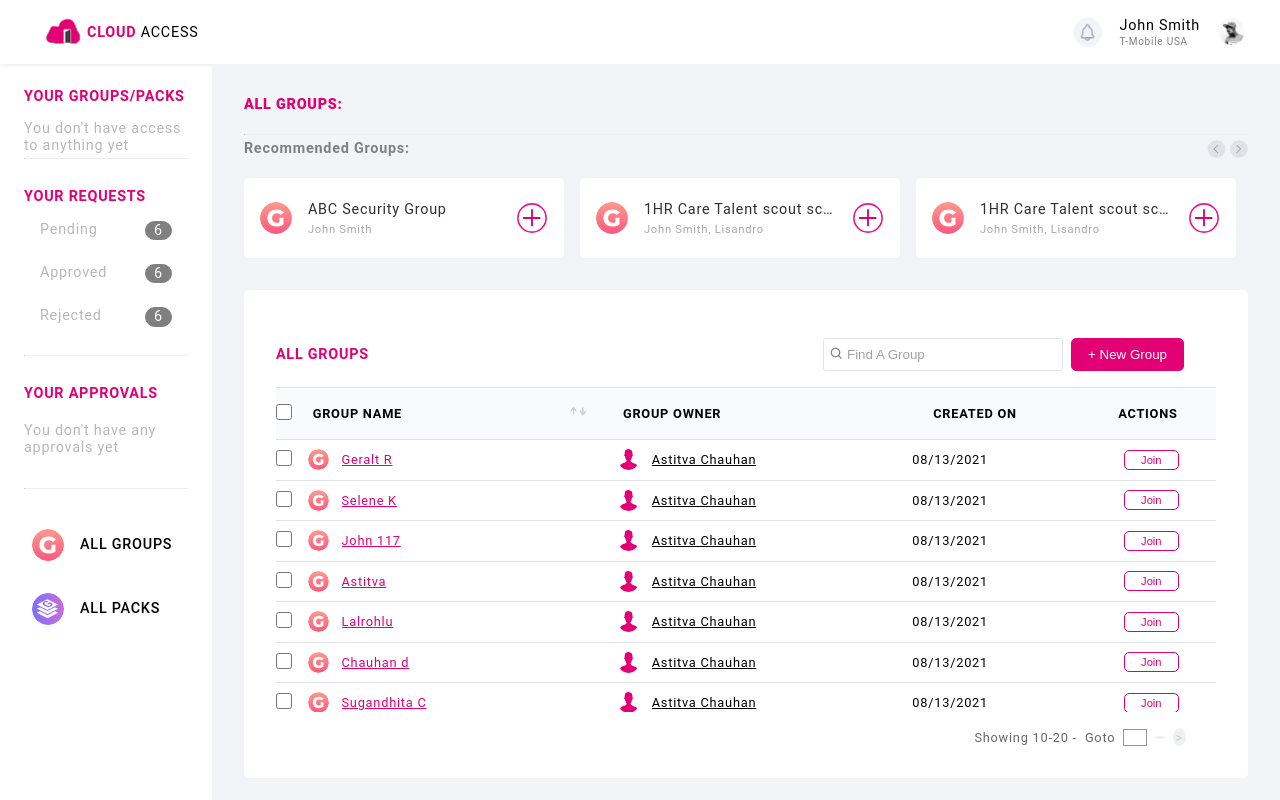
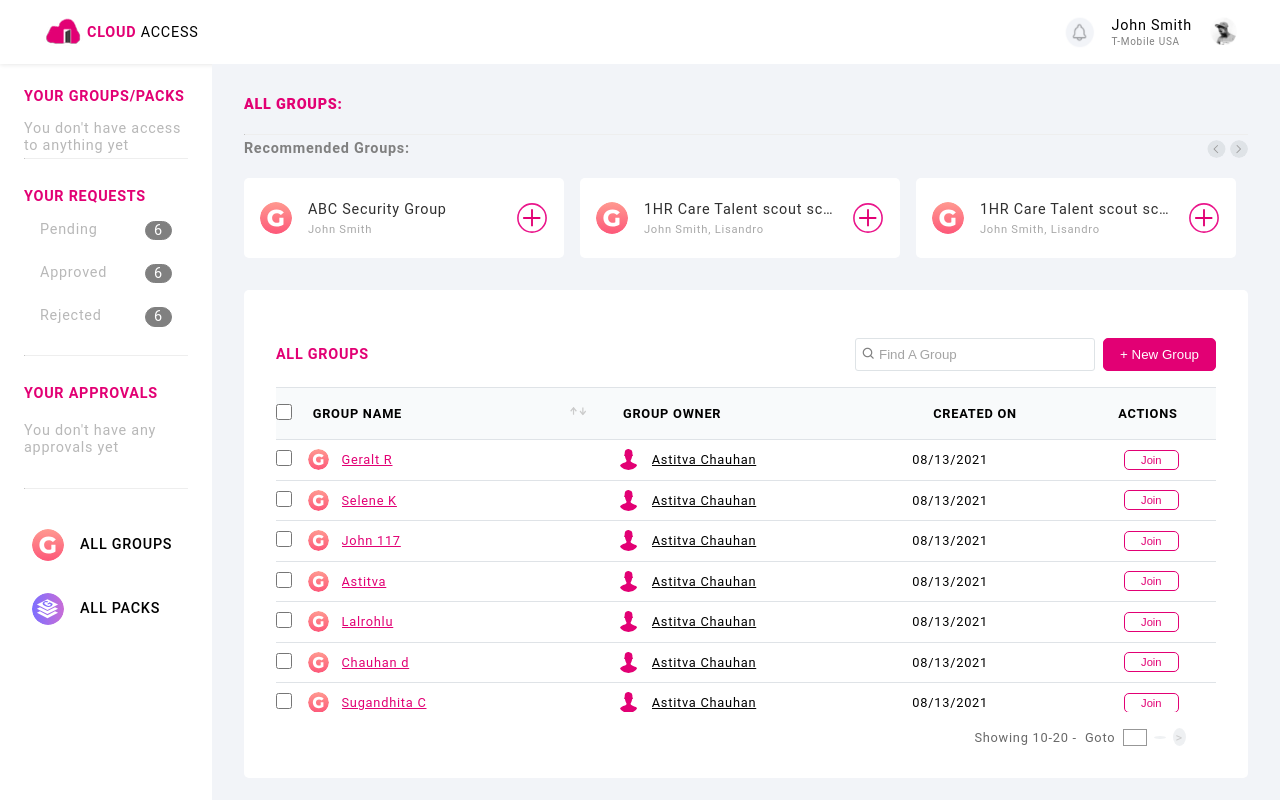
Before and after one commit to Silspd90/Cloud-access, a PHP site: page /home.html in a window 1280 px wide. Run offline with PHP 8.4, Linux system fonts and the light colour scheme.

Commit message:
Margin header right

```diff
--- a/css/style.css
+++ b/css/style.css
@@ -38,6 +38,7 @@ header {
   width: 100%;
   font-weight: 400;
   padding-left: 2.5rem;
+  padding-right: 2.5rem;
 }
 
 strong {
@@ -84,7 +85,7 @@ strong {
 .top_child_navbar_eleR {
   display: flex;
   align-items: center;
-  padding-right: 2rem;
+
   position: relative;
   cursor: pointer;
 }
```
